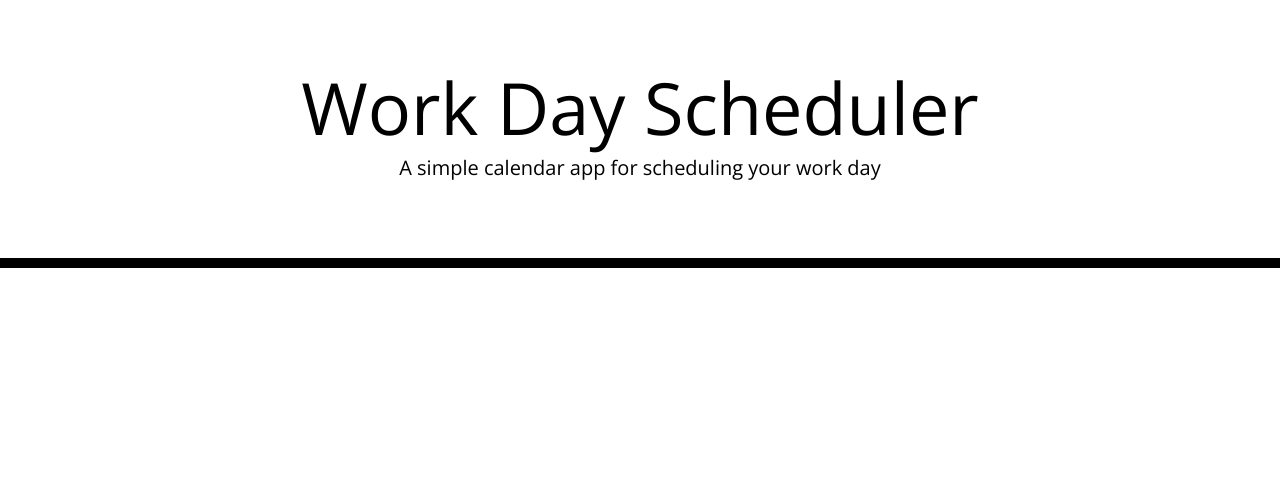
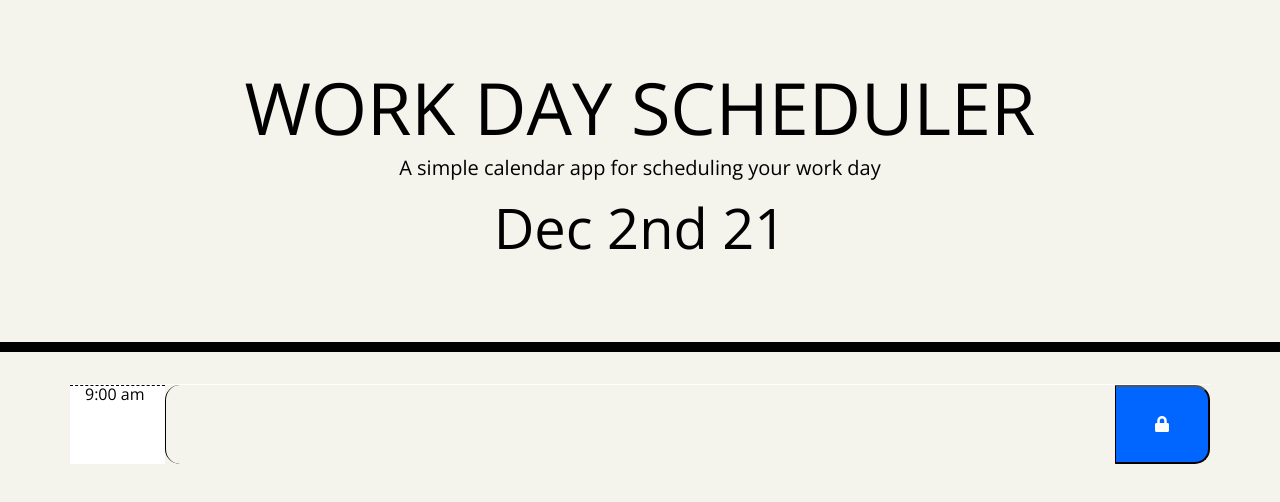
Before and after one commit to jcwashington/Homework05_Work-Day-Planner, a plain HTML site: page index.html in a window 1280 px wide. Drawn offline with nearby package versions, Linux system fonts and the light colour scheme; files that its build step writes are made by us from their sources.

Commit message:
added js file

```diff
--- /dev/null
+++ b/assets/script.js
@@ -0,0 +1,8 @@
+$( document ).ready(function() {
+    // Handler for .ready() called.
+    let today = moment().format("MMM Do YY");
+    let displayToday = document.getElementById("currentDay");
+    displayToday.innerHTML = today;
+    // need to know what hour we are in immediately
+    currentHr = moment().format("HH");
+  });
--- a/assets/style.css
+++ b/assets/style.css
@@ -1,4 +1,13 @@
+:root {
+  /* var for changing colors to be more colorblind friendly */
+  --future:#078543;
+  --present: #FF0035;
+  --past: 	#808080;
+  --saveBlue: #0066ff;
+  --bkgrnd: #F4F4ED;
+}
 body {
+  background-color: var(--bkgrnd);
   font-family: 'Open Sans', sans-serif;
   font-size: 16px;
   line-height: 1;
@@ -8,7 +17,7 @@ textarea {
   background: transparent;
   border: none;
   resize: none;
-  color: #000000;
+  color: black;
   border-left: 1px solid black;
   padding: 10px;
 }
@@ -37,23 +46,23 @@ textarea {
 }
 
 .hour {
-  background-color: #ffffff;
-  color: #000000;
-  border-top: 1px dashed #000000;
+  background-color: white;
+  color: black;
+  border-top: 1px dashed black;
 }
 
 .past {
-  background-color: #d3d3d3;
+  background-color: var(--past);
   color: white;
 }
 
 .present {
-  background-color: #ff6961;
+  background-color: var(--present);
   color: white;
 }
 
 .future {
-  background-color: #77dd77;
+  background-color: var(--future);
   color: white;
 }
 
@@ -61,7 +70,7 @@ textarea {
   border-left: 1px solid black;
   border-top-right-radius: 15px;
   border-bottom-right-radius: 15px;
-  background-color: #06aed5;
+  background-color: var(--saveBlue);
   color: white;
 }
 
--- a/index.html
+++ b/index.html
@@ -18,21 +18,42 @@
       href="https://fonts.googleapis.com/css?family=Open+Sans&display=swap"
       rel="stylesheet"
     />
-    <link rel="stylesheet" href="style.css" />
-    <title>Work Day Scheduler</title>
+    <link rel="stylesheet" href="assets/style.css" />
+    <title>Work Day Scheduler JW</title>
   </head>
 
   <body>
     <header class="jumbotron">
-      <h1 class="display-3">Work Day Scheduler</h1>
+      <h1 class="display-3 text-uppercase">Work Day Scheduler</h1>
       <p class="lead">A simple calendar app for scheduling your work day</p>
-      <p id="currentDay" class="lead"></p>
+      <p id="currentDay" class="lead display-4"></p>
     </header>
     <div class="container">
+      <div id="hour09" class="row">
+        <div class="col-md-1 hour"><span id="9">9:00 am</span></div>
+        <textarea class="col-md-10 time-block description"></textarea>
+        <button class="col-md-1 saveBtn"><i class="fas fa-lock"></i></button>
+      </div>
       <!-- Timeblocks go here -->
     </div>
 
     <script src="https://cdnjs.cloudflare.com/ajax/libs/jquery/3.2.1/jquery.min.js"></script>
     <script src="https://cdnjs.cloudflare.com/ajax/libs/moment.js/2.24.0/moment.min.js"></script>
+    <script src="assets/script.js"></script>
   </body>
 </html>
+
+
+<!--
+  To Do:
+  css
+  - make colors vars
+  - styling for textx areas?
+  html
+  - create timeblocks in index
+  js
+  - display currentDay
+  - find what current hour is => set background to red
+  - any hour less than current = grey
+  - any hour more than current = green
+ -->
```
Also changed, not shown: 1 other file.
